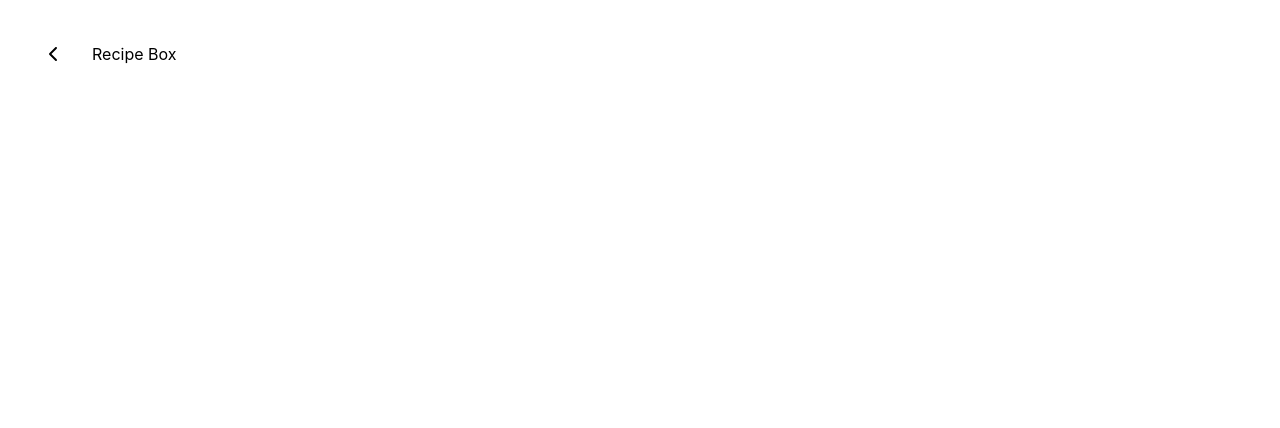
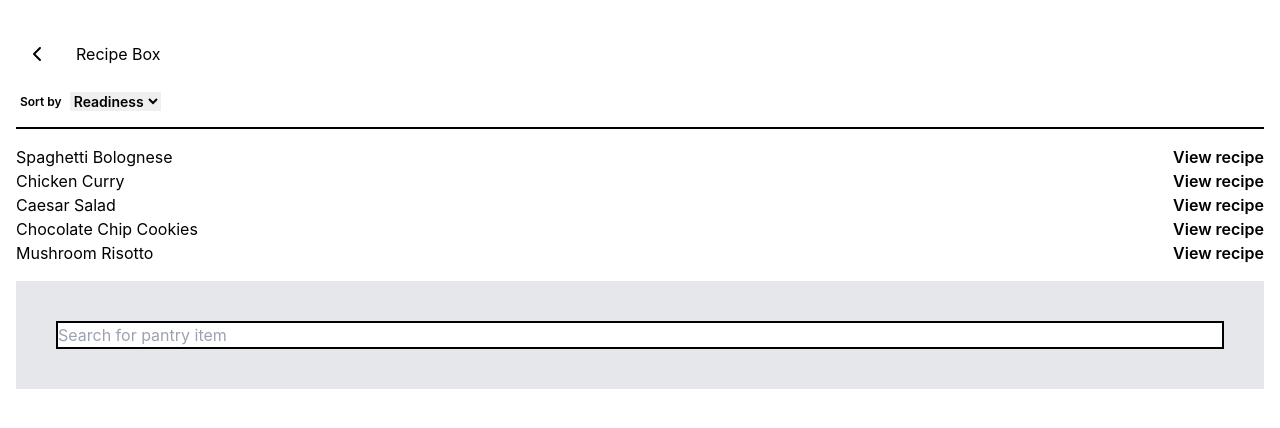
Before and after one commit to abigailhartnett/bitesize-app, a React (Create React App) app: page /recipe-box in a window 1280 px wide. Shown: the top 428 px of the page. Built offline with nearby package versions, Linux system fonts and the light colour scheme.

Commit message:
add Recipe Box page

```diff
--- a/src/components/Filter.js
+++ b/src/components/Filter.js
@@ -5,7 +5,7 @@ import { faFilter } from "@fortawesome/free-solid-svg-icons";
 
 const Filter = () => {
 	return (
-		<div className="flex items-center gap-2 pl-1 pb-4 border-solid border-black border-2 border-t-0 border-x-0">
+		<div className="flex items-center gap-2 pl-1 pb-4">
 			<IconButton icon={faFilter} />
 			<Tag label="in stock" type="close" />
 			<Tag label="out" type="close" />
--- a/src/components/Nav.js
+++ b/src/components/Nav.js
@@ -1,5 +1,5 @@
 import React from "react";
-import Sort from "./Sort";
+import { Link } from "react-router-dom";
 import IconButton from "./buttons/IconButton";
 import { faChevronLeft } from "@fortawesome/free-solid-svg-icons";
 
@@ -11,19 +11,23 @@ const Nav = ({ sortType }) => {
 	// };
 
 	return (
-		<div className="flex p-4 justify-between">
-			<div className="flex items-center gap-4">
-				<IconButton icon={faChevronLeft} />
-				{window.location.pathname === "/meal-plan"
-					? "Meal Plan"
-					: window.location.pathname === "/pantry"
-						? "Pantry"
-						: window.location.pathname === "/recipe-box"
-							? "Recipe Box"
-							: window.location.pathname === "/shopping-list"
-								? "Shopping List"
-								: ""}
-			</div>
+		<div className="flex py-4 justify-between">
+			<Link to="/">
+				<div className="flex items-center gap-4">
+					<IconButton icon={faChevronLeft} />
+					{window.location.pathname === "/meal-plan" ? (
+						<h1>Meal Plan</h1>
+					) : window.location.pathname === "/pantry" ? (
+						<h1>Pantry</h1>
+					) : window.location.pathname === "/recipe-box" ? (
+						<h1>Recipe Box</h1>
+					) : window.location.pathname === "/shopping-list" ? (
+						<h1>Shopping List</h1>
+					) : (
+						""
+					)}
+				</div>
+			</Link>
 		</div>
 	);
 };
--- a/src/components/PantryItem.js
+++ b/src/components/PantryItem.js
@@ -1,24 +1,21 @@
 import React from "react";
-import { pantry } from "../data/pantry";
 import IconButton from "./buttons/IconButton";
 import Tag from "./Tag";
 import { faPlus } from "@fortawesome/free-solid-svg-icons";
 
-const PantryItem = () => {
-	const pantryItems = pantry.map((item) => {
+const PantryItem = ({ icon, name, aisle, status }) => {
 	return (
 		<div>
 			<div className="flex justify-between grow hover:bg-gray-100 active:bg-gray-500">
 				<div className="flex gap-4 items-center pl-4">
-						{/* Note: update to component */}
-						<i className={item.icon}></i>
+					<i className={icon}></i>
 					<div className="flex flex-col">
-							<span className="">{item.name}</span>
-							<span className="text-xs">{item.aisle}</span>
+						<span className="">{name}</span>
+						<span className="text-xs">{aisle}</span>
 					</div>
 				</div>
 				<div className="flex gap-2 items-center">
-						<Tag label={item.status} />
+					<Tag label={status} />
 					<div className="icon-button">
 						<IconButton icon={faPlus} />
 					</div>
@@ -26,9 +23,6 @@ const PantryItem = () => {
 			</div>
 		</div>
 	);
-	});
-
-	return <div>{pantryItems}</div>;
 };
 
 export default PantryItem;
--- /dev/null
+++ b/src/components/PantryList.js
@@ -0,0 +1,42 @@
+import React, { useState } from "react";
+import { pantry } from "../data/pantry";
+import Sort from "./Sort";
+import Filter from "./Filter";
+import PantryItem from "./PantryItem";
+
+const PantryList = () => {
+	const [sortedItems, setSortedItems] = useState([]);
+	const sortItems = (sortType) => {
+		const sorted = [...sortedItems].sort((a, b) => {
+			if (a[sortType] < b[sortType]) {
+				return -1;
+			} else if (a[sortType] > b[sortType]) {
+				return 1;
+			}
+		});
+		setSortedItems(sorted);
+	};
+
+	const pantryItems = pantry.map((item) => {
+		return (
+			<PantryItem
+				icon={item.icon}
+				name={item.name}
+				aisle={item.aisle}
+				status={item.status}
+			/>
+		);
+	});
+
+	return (
+		<div>
+			<Sort sortType="Pantry" onSort={sortItems} />
+			<Filter />
+			<div className="border-solid border-black border-2 border-b-0 border-x-0 pt-4">
+				{pantryItems}
+			</div>
+		</div>
+	);
+};
+
+export default PantryList;
--- /dev/null
+++ b/src/components/RecipeItem.js
@@ -0,0 +1,16 @@
+import React from "react";
+import TextButton from "./buttons/TextButton";
+
+const RecipeItem = ({ name, readiness }) => {
+	return (
+		<div className="flex justify-between items-center">
+			<div>
+				<h2>{name}</h2>
+				<span>{readiness}</span>
+			</div>
+			<TextButton text="View recipe" />
+		</div>
+	);
+};
+
+export default RecipeItem;
--- /dev/null
+++ b/src/components/RecipeList.js
@@ -0,0 +1,36 @@
+import React, { useState } from "react";
+import { recipes } from "../data/recipes";
+import Sort from "./Sort";
+import Filter from "./Filter";
+import RecipeItem from "./RecipeItem";
+
+const RecipeList = () => {
+	const [sortedItems, setSortedItems] = useState([]);
+	const sortItems = (sortType) => {
+		const sorted = [...sortedItems].sort((a, b) => {
+			if (a[sortType] < b[sortType]) {
+				return -1;
+			} else if (a[sortType] > b[sortType]) {
+				return 1;
+			}
+		});
+		setSortedItems(sorted);
+	};
+
+	const recipeItems = recipes.map((item) => {
+		return (
+			<RecipeItem name={item.name} aisle={item.aisle} status={item.status} />
+		);
+	});
+
+	return (
+		<div>
+			<Sort sortType="Recipes" onSort={sortItems} />
+			<div className="border-solid border-black border-2 border-b-0 border-x-0 pt-4">
+				{recipeItems}
+			</div>
+		</div>
+	);
+};
+
+export default RecipeList;
--- a/src/components/Sort.js
+++ b/src/components/Sort.js
@@ -2,7 +2,7 @@ import React from "react";
 
 const Sort = ({ sortType, data }) => {
 	return (
-		<div className="flex">
+		<div className="flex pb-4 pl-1">
 			{sortType === "Pantry" ? (
 				<div className="flex items-center gap-2 font-semibold">
 					<label for="sort" className="text-xs">
@@ -22,7 +22,24 @@ const Sort = ({ sortType, data }) => {
 					</select>
 				</div>
 			) : (
-				<div></div>
+				<div className="flex items-center gap-2 font-semibold">
+					<label for="sort" className="text-xs">
+						Sort by
+					</label>
+					<select className="flex items-center gap-4 text-sm" id="sort">
+						<option
+							className="sortOption text-sm font-semibold"
+							onSelect={() => data.sort()}
+						>
+							Readiness
+						</option>
+						<option className="sortOption text-sm font-semibold">Meal</option>
+						<option className="sortOption text-sm font-semibold">
+							Favorites
+						</option>
+						<option className="sortOption text-sm font-semibold">Tag</option>
+					</select>
+				</div>
 			)}
 		</div>
 	);
--- /dev/null
+++ b/src/components/buttons/TextButton.js
@@ -0,0 +1,8 @@
+import React from "react";
+import { Link } from "react-router-dom";
+
+const TextButton = ({ text }) => {
+	return <Link className="font-semibold">{text}</Link>;
+};
+
+export default TextButton;
--- /dev/null
+++ b/src/data/recipes.js
@@ -0,0 +1,32 @@
+export const recipes = [
+	{
+		id: 1,
+		name: "Spaghetti Bolognese",
+		readiness: "45%",
+		link: "/recipe/1",
+	},
+	{
+		id: 2,
+		name: "Chicken Curry",
+		readiness: "60%",
+		link: "/recipe/2",
+	},
+	{
+		id: 3,
+		name: "Caesar Salad",
+		readiness: "30%",
+		link: "/recipe/3",
+	},
+	{
+		id: 4,
+		name: "Chocolate Chip Cookies",
+		readiness: "75%",
+		link: "/recipe/4",
+	},
+	{
+		id: 5,
+		name: "Mushroom Risotto",
+		readiness: "50%",
+		link: "/recipe/5",
+	},
+];
--- a/src/pages/pantry.js
+++ b/src/pages/pantry.js
@@ -1,31 +1,13 @@
-import React, { useState } from "react";
-import PantryItem from "../components/PantryItem";
+import React from "react";
 import Nav from "../components/Nav";
-import Filter from "../components/Filter";
 import Footer from "../components/Footer";
-import Sort from "../components/Sort";
+import PantryList from "../components/PantryList";
 
 const PantryPage = () => {
-	const [sortedItems, setSortedItems] = useState([]);
-	const sortItems = (sortType) => {
-		const sorted = [...sortedItems].sort((a, b) => {
-			if (a[sortType] < b[sortType]) {
-				return -1;
-			} else if (a[sortType] > b[sortType]) {
-				return 1;
-			}
-		});
-		setSortedItems(sorted);
-	};
-
 	return (
 		<div>
 			<Nav />
-			<Sort sortType="Pantry" onSort={sortItems} />
-			<Filter />
-			<div className="mt-4">
-				<PantryItem />
-			</div>
+			<PantryList />
 			<Footer />
 		</div>
 	);
--- a/src/pages/recipeBox.js
+++ b/src/pages/recipeBox.js
@@ -1,10 +1,16 @@
 import React from "react";
 import Nav from "../components/Nav";
+import RecipeList from "../components/RecipeList";
+import Footer from "../components/Footer";
 
 const RecipeBoxPage = () => {
 	return (
 		<div>
-			<Nav />
+			<div>
+				<Nav />
+				<RecipeList />
+			</div>
+			<Footer />
 		</div>
 	);
 };
```
Lines whose indentation alone changed are shown as unchanged.
